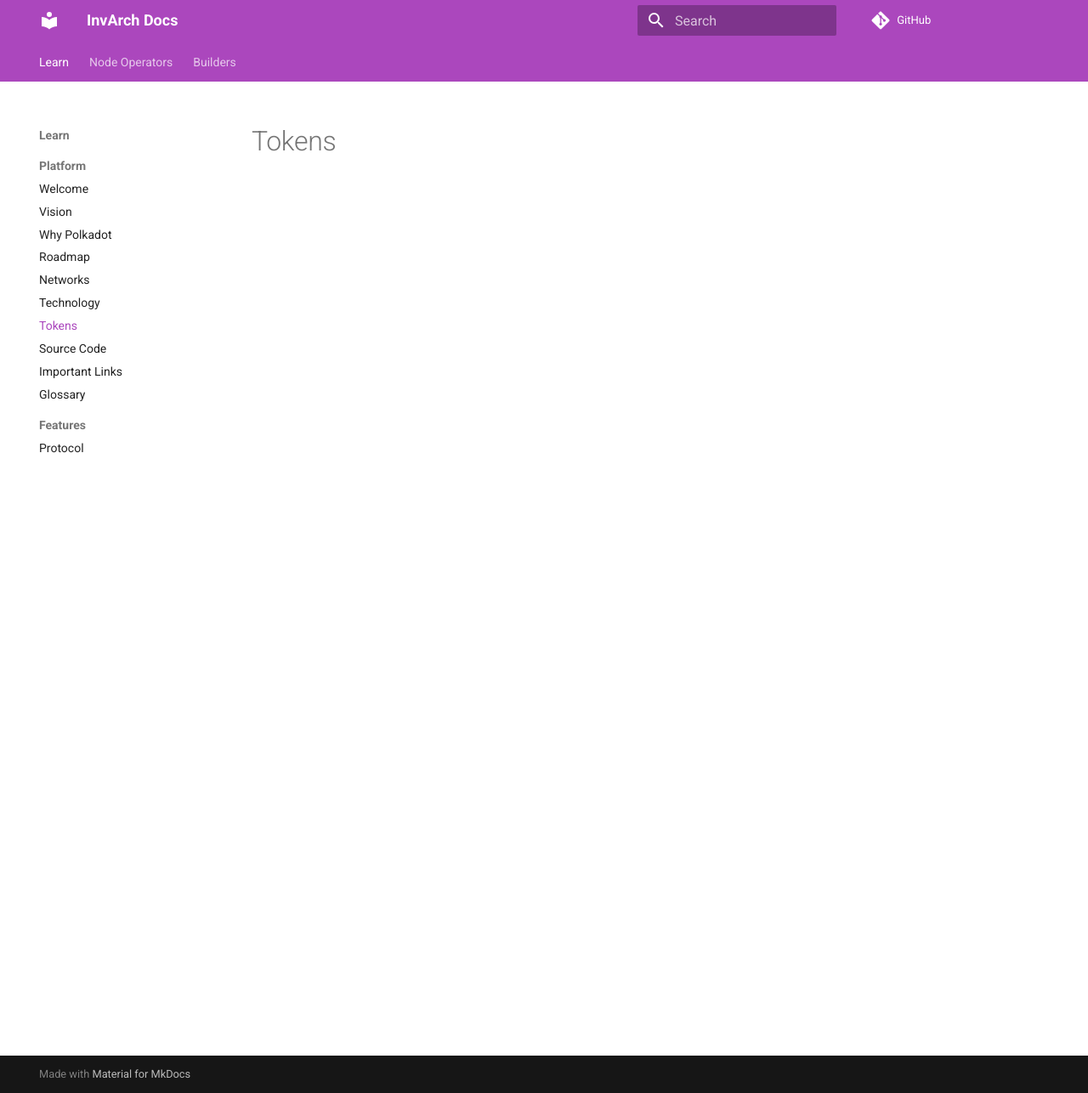
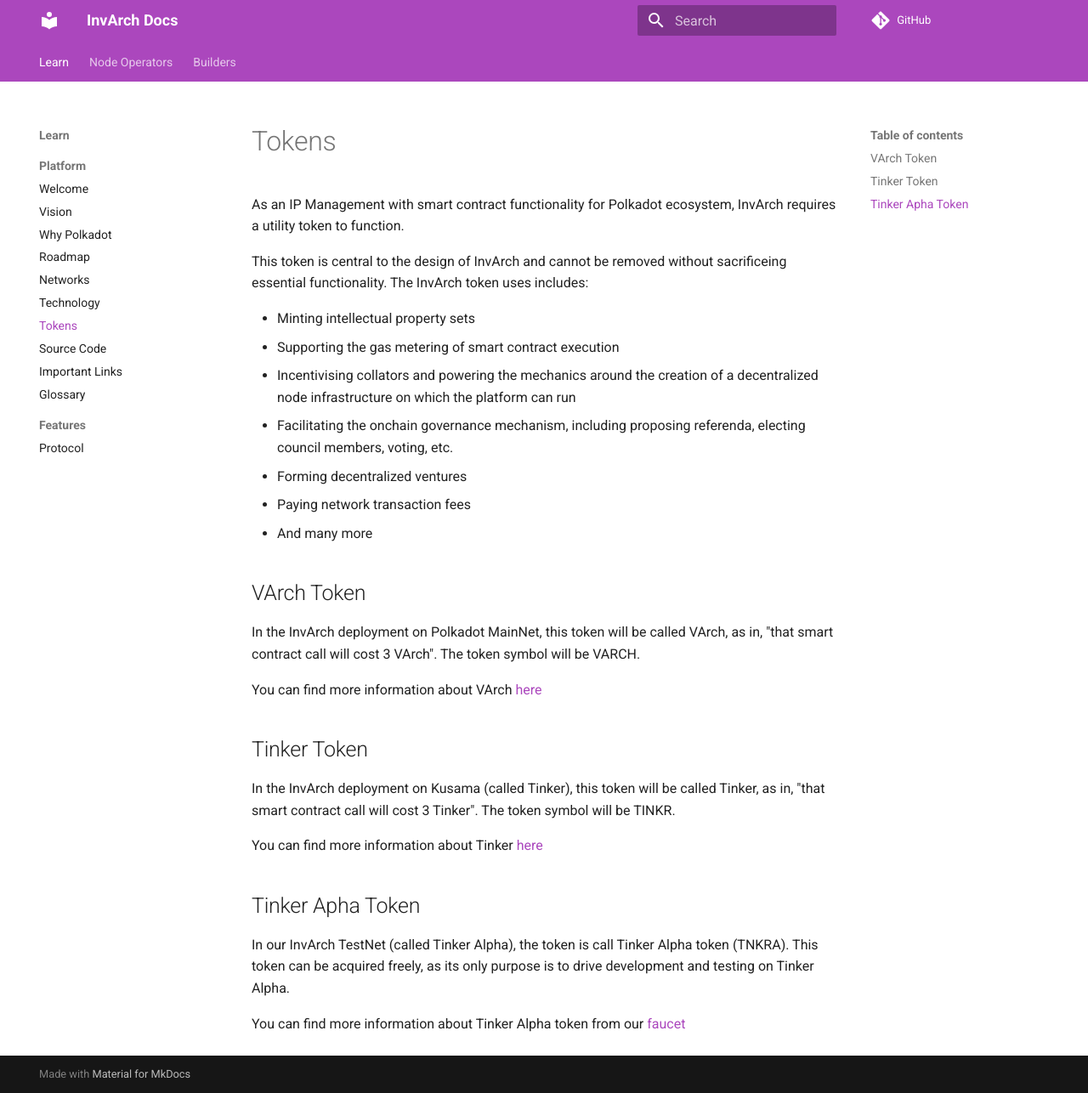
Before and after one commit to Abstracted-Labs/InvArch-docs, an MkDocs documentation site: the page built from docs/tokens.md, in a window 1280 px wide and 1286 px high. Shown: the whole window at 85% size. Built offline with MkDocs 1.6.1 and Material for MkDocs 9.7.7, drawn with Linux system fonts in a browser that asks for light colours; comment, search, counter and statistics services are not loaded.

Commit message:
Add tokens

```diff
--- a/docs/tokens.md
+++ b/docs/tokens.md
@@ -1 +1,31 @@
 # Tokens
+
+As an IP Management with smart contract functionality for Polkadot ecosystem, InvArch requires a utility token to function.
+
+This token is central to the design of InvArch and cannot be removed without sacrificeing essential functionality. The InvArch token uses includes:
+
+- Minting intellectual property sets
+- Supporting the gas metering of smart contract execution
+- Incentivising collators and powering the mechanics around the creation of a decentralized node infrastructure on which the platform can run
+- Facilitating the onchain governance mechanism, including proposing referenda, electing council members, voting, etc.
+- Forming decentralized ventures
+- Paying network transaction fees
+- And many more
+
+## VArch Token
+
+In the InvArch deployment on Polkadot MainNet, this token will be called VArch, as in, "that smart contract call will cost 3 VArch". The token symbol will be VARCH.
+
+You can find more information about VArch [here](https://)
+
+## Tinker Token
+
+In the InvArch deployment on Kusama (called Tinker), this token will be called Tinker, as in, "that smart contract call will cost 3 Tinker". The token symbol will be TINKR.
+
+You can find more information about Tinker [here](https://)
+
+## Tinker Apha Token
+
+In our InvArch TestNet (called Tinker Alpha), the token is call Tinker Alpha token (TNKRA). This token can be acquired freely, as its only purpose is to drive development and testing on Tinker Alpha.
+
+You can find more information about Tinker Alpha token from our [faucet](https://)
```
